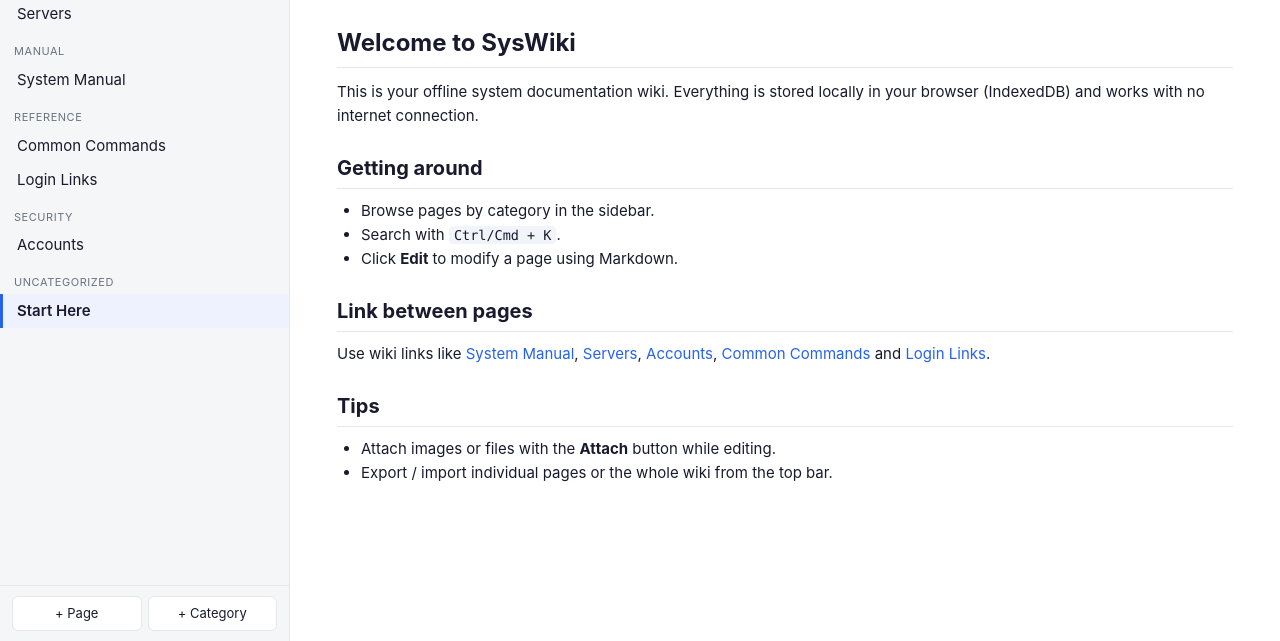
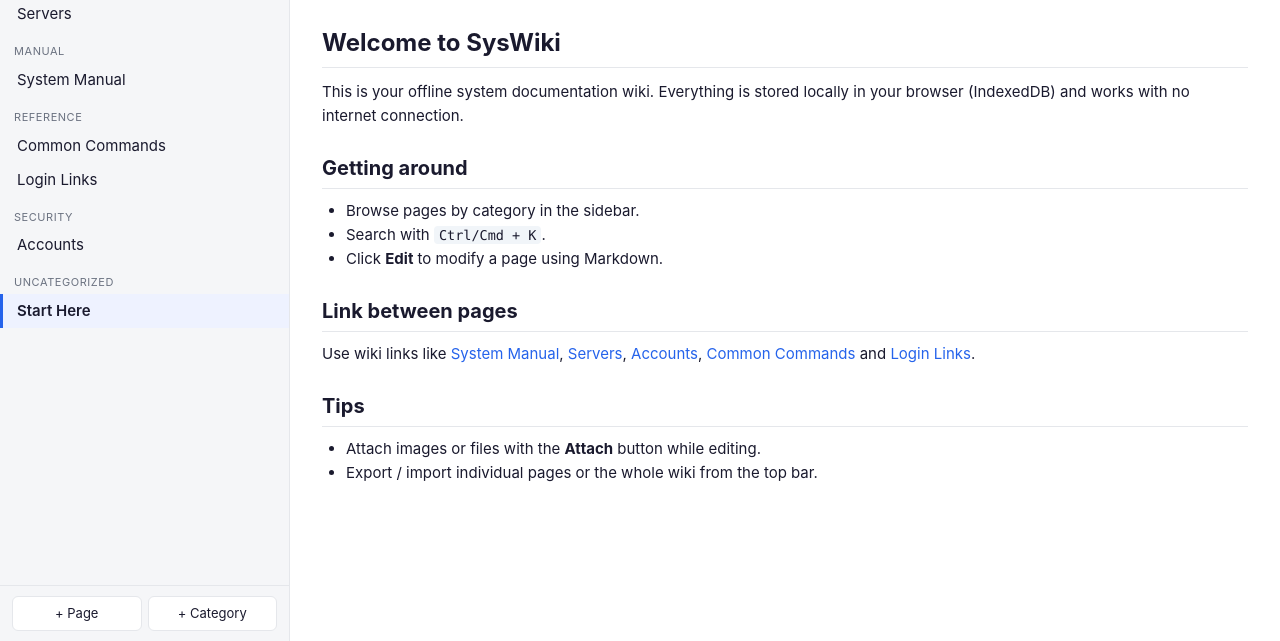
Before and after one commit to imivan77/sys_main, a plain HTML site: page index.html in a window 1280 px wide. Shown: the part 159-800 px from the top of the page. Drawn offline with Linux system fonts and the light colour scheme.

Commit message:
Made content now fills the full width of the page

```diff
--- a/index.html
+++ b/index.html
@@ -60,7 +60,7 @@ input:focus,textarea:focus{outline:none;border-color:var(--accent)}
 #breadcrumb{flex:1;font-size:13px;color:var(--muted);white-space:nowrap;overflow:hidden;text-overflow:ellipsis}
 #breadcrumb .current{color:var(--fg);font-weight:600}
 .top-actions{display:flex;gap:6px}
-#content{flex:1;overflow-y:auto;padding:24px 32px;max-width:960px;width:100%;margin:0 auto}
+#content{flex:1;overflow-y:auto;padding:24px 32px;width:100%}
 
 /* Page view */
 .page-title{font-size:28px;margin:0 0 6px}
```
